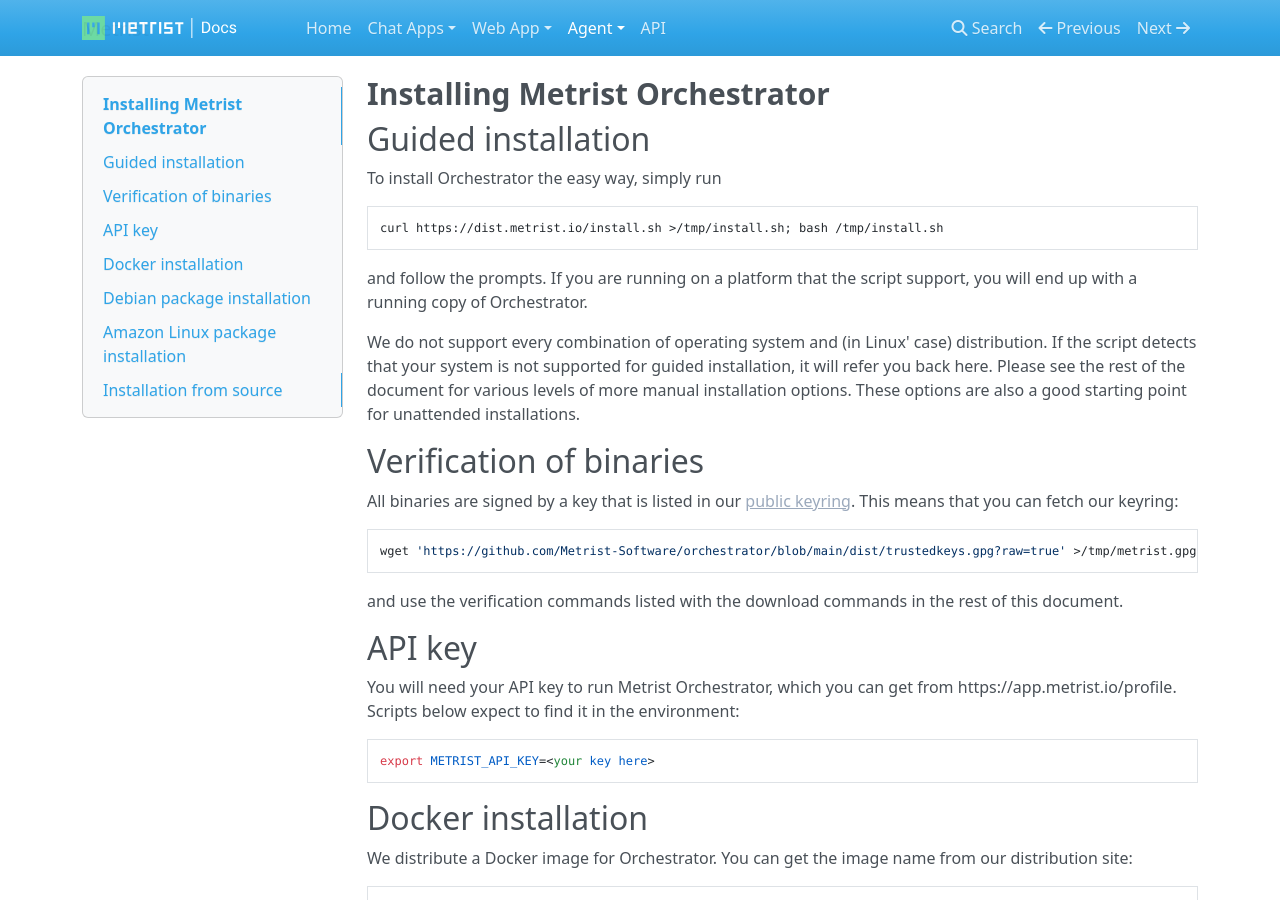
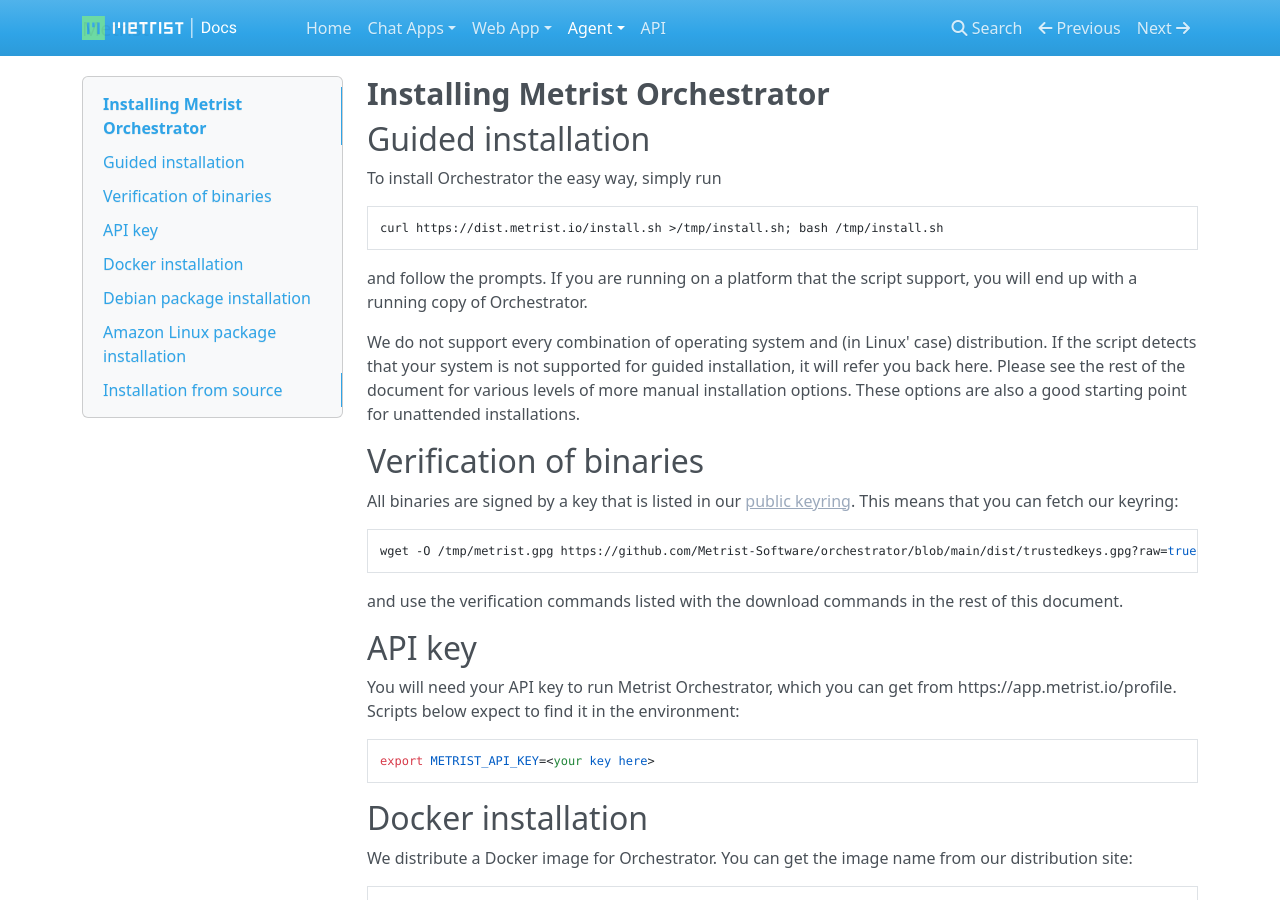
Before and after one commit to Metrist-Software/product-docs, an MkDocs documentation site: the page built from docs/orchestrator-installation.md, in a window 1280 px wide and 900 px high. Built offline with MkDocs 1.6.1, drawn with Linux system fonts in a browser that asks for light colours; nearby versions of some CDN libraries.

```diff
--- a/docs/orchestrator-installation.md
+++ b/docs/orchestrator-installation.md
@@ -19,7 +19,7 @@ installations.
 All binaries are signed by a key that is listed in our [public keyring](https://github.com/Metrist-Software/orchestrator/blob/main/dist/trustedkeys.gpg?raw=true). This means that
 you can fetch our keyring:
 
-    wget 'https://github.com/Metrist-Software/orchestrator/blob/main/dist/trustedkeys.gpg?raw=true' >/tmp/metrist.gpg
+    wget -O /tmp/metrist.gpg https://github.com/Metrist-Software/orchestrator/blob/main/dist/trustedkeys.gpg?raw=true
 
 and use the verification commands listed with the download commands in the rest of this document.
 
```
